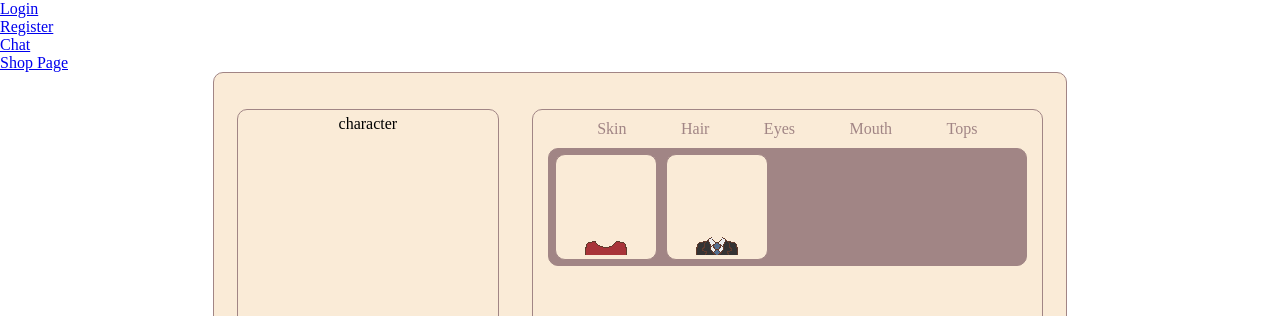
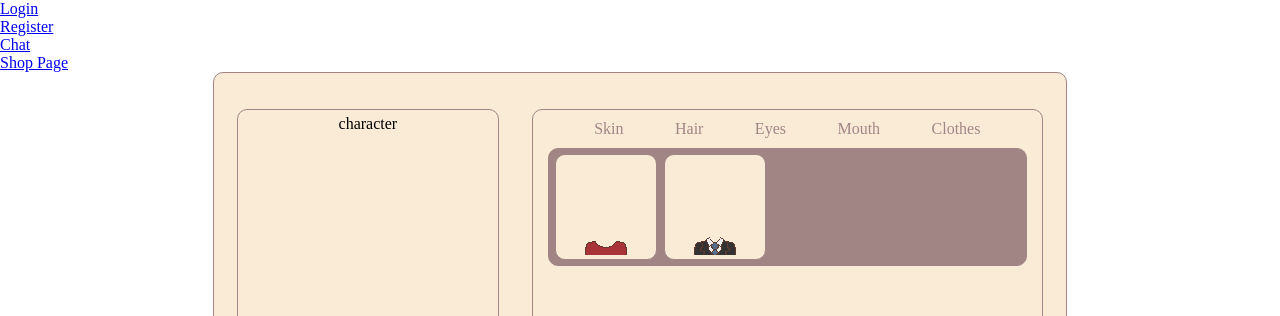
Before and after one commit to ZhijieK/CS_Capstone-Gamified-Chatroom, a React (Vite) app: page /shop_page/clothes in a window 1280 px wide. Shown: the top 316 px of the page. Built offline with nearby package versions, Linux system fonts and the light colour scheme.

Commit message:
made some small tweaks

```diff
--- a/src/components/cssFile/shopPage.css
+++ b/src/components/cssFile/shopPage.css
@@ -57,9 +57,8 @@
   border-radius: 10px;
   padding: 5px;
   padding-left: 6px;
-  justify-content: center;
   display: flex;
-  gap: 9px;
+  gap: 7px;
   flex-wrap: wrap;
   justify-content: flex-start;
   align-content: flex-start;
--- a/src/pages/ShopPage.jsx
+++ b/src/pages/ShopPage.jsx
@@ -13,7 +13,7 @@ const ShopPage = () => {
       {path: ":category", element : <ShopTabs />}
     ])
 
-    let shopTabsName = ["Skin", "Hair", "Eyes", "Mouth", "Tops"];
+    let shopTabsName = ["Skin", "Hair", "Eyes", "Mouth", "Clothes"];
     let renderedTabs = shopTabsName.map((tabName) => (
     <div key={tabName} className="tabLinks">
         <Link to={tabName.toLowerCase()}>
```
